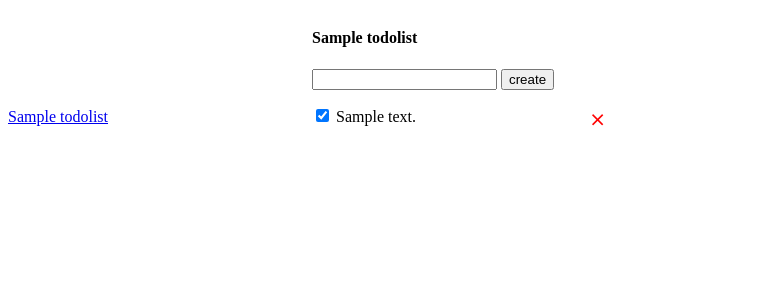
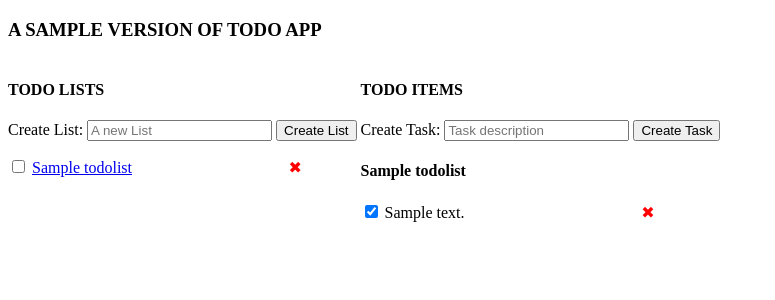
Before and after one commit to virajdeshaval/todoapp, a Flask app: page /lists/1 in a window 1280 px wide. Shown: the top 300 px of the page, without its empty margins (0-775 px from the left). Run offline with Flask 2, Linux system fonts and the light colour scheme; tables that the repository leaves empty hold one stand-in row (values such as "Sample post").

Commit message:
feat:     - User can now create a list     - Delete a list and all its todos     - Mark all todo to set completed on a given list style:     - Cross sign improved with UTF-8 charset

```diff
--- a/app.py
+++ b/app.py
@@ -1,4 +1,4 @@
-from flask import Flask, render_template, request, jsonify, abort, redirect, url_for
+from flask import Flask, render_template, request, redirect, url_for, jsonify, abort
 from flask_sqlalchemy import SQLAlchemy
 from flask_migrate import Migrate
 import sys
@@ -7,6 +7,7 @@ app = Flask(__name__)
 app.config['SQLALCHEMY_DATABASE_URI'] = 'postgresql://postgres:Daffy_2021@localhost:5432/todoapp'
 app.config['SQLALCHEMY_TRACK_MODIFICATIONS'] = False
 db = SQLAlchemy(app)
+
 migrate = Migrate(app, db)
 
 
@@ -15,10 +16,11 @@ class Todo(db.Model):
     id = db.Column(db.Integer, primary_key=True)
     description = db.Column(db.String(), nullable=False)
     completed = db.Column(db.Boolean, nullable=False, default=False)
-    list_id = db.Column(db.Integer, db.ForeignKey('todolists.id'), nullable=False)
+    list_id = db.Column(db.Integer, db.ForeignKey(
+        'todolists.id'), nullable=False)
 
     def __repr__(self):
-        return f'<Todo {self.id} {self.description}>'
+        return f'<Todo ID: {self.id}, description: {self.description}, complete: {self.completed}>'
 
 
 class TodoList(db.Model):
@@ -27,9 +29,57 @@ class TodoList(db.Model):
     name = db.Column(db.String(), nullable=False)
     todos = db.relationship('Todo', backref='list', lazy=True)
 
+    def __repr__(self):
+        return f'<TodoList ID: {self.id}, name: {self.name}, todos: {self.todos}>'
 
-@app.route('/todos/<todo_id>/delete-item', methods=['DELETE'])
-def delete_to_item(todo_id):
+@app.route('/todos/create', methods=['POST'])
+def create_todo():
+    error = False
+    body = {}
+    try:
+        description = request.get_json()['description']
+        list_id = request.get_json()['list_id']
+        todo = Todo(description=description, completed=False, list_id=list_id)
+        db.session.add(todo)
+        db.session.commit()
+        body['id'] = todo.id
+        body['description'] = todo.description
+        body['completed'] = todo.completed
+    except:
+        db.session.rollback()
+        error = True
+        print(sys.exc_info())
+    finally:
+        db.session.close()
+    if error:
+        abort(500)
+    else:
+        return jsonify(body)
+
+
+@app.route('/todos/<todo_id>/set-complete', methods=['POST'])
+def update_todo(todo_id):
+    error = False
+    try:
+        completed = request.get_json()['complete']
+        todo = Todo.query.get(todo_id)
+        print('Todo: ', todo)
+        todo.completed = completed
+        db.session.commit()
+    except():
+        db.session.rollback()
+        error = True
+        print(sys.exc_info())
+    finally:
+        db.session.close()
+    if error:
+        abort(500)
+    else:
+        return redirect(url_for('index'))
+
+
+@app.route('/todos/<todo_id>/delete', methods=['DELETE'])
+def delete_todo(todo_id):
     try:
         todo = Todo.query.get(todo_id)
         db.session.delete(todo)
@@ -41,32 +91,9 @@ def delete_to_item(todo_id):
     return jsonify({ 'success': True })
 
 
-@app.route('/todos/create', methods=['POST'])
-def create_todo():
-    error = False
-    body = {}
-    try:
-        description = request.get_json()['description']
-        todo = Todo(description=description)
-        db.session.add(todo)
-        db.session.commit()
-        body['id'] = todo.id
-        body['description'] = todo.description
-        body['completed'] = todo.completed
-    except:
-        error = True
-        db.session.rollback()
-        print(sys.exc_info())
-    finally:
-        db.session.close()
-    if error:
-        abort(400)
-    else:
-        return jsonify(body)
-
-
 @app.route('/todos/<todo_id>/set-completed', methods=['POST'])
 def set_completed_todo(todo_id):
+    error = False
     try:
         # get the value of completed from json
         completed = request.get_json()['completed']
@@ -77,10 +104,14 @@ def set_completed_todo(todo_id):
         db.session.commit()
     except:
         db.session.rollback()
+        error = True
+        print(sys.exc_info())
     finally:
         db.session.close()
-
-    return redirect(url_for('index'))
+    if error:
+        abort(500)
+    else:
+        return '', 200
 
 
 @app.route('/lists/<list_id>')
@@ -92,4 +123,76 @@ def get_list_todos(list_id):
 
 @app.route('/')
 def index():
-    return redirect(url_for('get_list_todos', list_id=1))
+    return redirect(url_for('get_list_todos', list_id=4))
+
+
+@app.route('/lists/create', methods=['POST'])
+def create_list():
+    error = False
+    body = {}
+    try:
+        name = request.get_json()['name']
+        todolist = TodoList(name=name)
+        db.session.add(todolist)
+        db.session.commit()
+        body['id'] = todolist.id
+        body['name'] = todolist.name
+    except():
+        db.session.rollback()
+        error = True
+        print(sys.exc_info)
+    finally:
+        db.session.close()
+    if error:
+        abort(500)
+    else:
+        return jsonify(body)
+
+
+@app.route('/lists/<list_id>/delete', methods=['DELETE'])
+def delete_list(list_id):
+    error = False
+    try:
+        list = TodoList.query.get(list_id)
+        for todo in list.todos:
+            db.session.delete(todo)
+
+        db.session.delete(list)
+        db.session.commit()
+    except():
+        db.session.rollback()
+        error = True
+    finally:
+        db.session.close()
+    if error:
+        abort(500)
+    else:
+        return jsonify({'success': True})
+
+
+@app.route('/lists/<list_id>/set-completed', methods=['POST'])
+def set_completed_list(list_id):
+    error = False
+
+    try:
+        list = TodoList.query.get(list_id)
+
+        for todo in list.todos:
+            todo.completed = True
+
+        db.session.commit()
+    except:
+        db.session.rollback()
+
+        error = True
+    finally:
+        db.session.close()
+
+    if error:
+        abort(500)
+    else:
+        return '', 200
+
+
+if __name__ == '__main__':
+    app.run(debug=True)
--- a/templates/index.html
+++ b/templates/index.html
@@ -1,5 +1,7 @@
-<html>
+<!DOCTYPE html>
+<html lang="en">
   <head>
+    <meta http-equiv="refresh" content="60">
     <title>Todo App</title>
     <style>
       .hidden {
@@ -7,8 +9,7 @@
       }
       ul {
         list-style: none;
-                padding: 0;
-                margin: 0;
+        padding-left: 0;
         width: 300px;
       }
       li {
@@ -21,53 +22,106 @@
         color: red;
         float: right;
         cursor: pointer;
-                font-size: 20px;
-                background: none;
+        font-size: 16px;
       }
       .lists-wrapper, .todos-wrapper {
         display: inline-block;
+        vertical-align: top;
+      }
+      .delete-list, .delete-todo {
+          background:none;
       }
     </style>
   </head>
   <body>
+    <h3>A SAMPLE VERSION OF TODO APP</h3>
     <div class="lists-wrapper">
+        <h4>TODO LISTS</h4>
+        <form action="/lists/create" method="POST" id="list-form">
+          <label for="todolist">Create List:</label>
+          <input type="text" name="todolist" id="todolist-input" placeholder="A new List" data-id="{{ active_list.id }}"/>
+          <button type="submit">Create List</button>
+        </form>
       <ul id="lists">
         {% for list in lists %}
         <li>
-                    <a href="/lists/{{ list.id }}">
-                        {{ list.name }}
-                    </a>
+          <input type="checkbox" data-id="{{ list.id }}" class="list-check-completed">
+          <a href="/lists/{{ list.id }}">{{ list.name }}</a>
+          <button class="delete-list" data-id="{{ list.id }}">&#10006;</button>
         </li>
         {% endfor %}
       </ul>
     </div>
+
     <div class="todos-wrapper">
+      <h4>TODO ITEMS</h4>
+      <form action="/todos/create" method="POST" id="todo-form">
+        <input id="list_id" type="hidden" value="{{ active_list.id }}">
+        <label for="description">Create Task:</label>
+        <input id="description" type="text" name="description" placeholder="Task description"  />
+        <button type="submit">Create Task</button>
+      </form>
+      <div id="error" class="hidden">
+        An error occurred, please try again.
+      </div>
         <h4>{{ active_list.name }}</h4>
-            <form id="form">
-                <input type="text" id="description" name="description" />
-                <input type="submit" value="create" />
-            </form>
-            <div id="error" class="hidden">Something went wrong!</div>
         <ul id="todos">
           {% for todo in todos %}
           <li>
-                    <input class="check-completed"
-                    data-id="{{ todo.id }}"
-                    type="checkbox" {% if todo.completed %} checked {% endif %} />
+            <input data-id="{{ todo.id }}" class="todo-check-completed" type="checkbox" name="complete" id="complete" {% if todo.completed %} checked {%endif%} />
             {{ todo.description }}
-                    <button class="delete-item" data-id="{{ todo.id }}">&Cross;</button>
+            <button class="delete-todo" data-id="{{ todo.id }}">&#10006;</button>
           </li>
           {% endfor %}
         </ul>
+
     </div>
+
     <script>
-            const checkboxes = document.querySelectorAll(".check-completed");
-            for (let i = 0; i < checkboxes.length; i++) {
-                const checkbox = checkboxes[i];
-                checkbox.onchange = function(e) {
-                    console.log('event', e);
+      let deleteBtns;
+      const listCheckboxes = document.querySelectorAll('.list-check-completed');
+      for (let i = 0; i < listCheckboxes.length; i++) {
+          const checkbox = listCheckboxes[i];
+
+          checkbox.onchange = function (e) {
+              if (e.target.checked) {
+                  const listId = e.target.dataset.id;
+
+                  fetch('/lists/' + listId + '/set-completed', {
+                      method: 'POST',
+                      headers: {
+                          'Content-Type': 'application/json'
+                      }
+                  })
+                  .then(function (jsonResponse) {
+                      document.getElementById('error').className = 'hidden';
+
+                      const todoCheckboxes = document.querySelectorAll('.todo-check-completed');
+
+                      for (let i = 0; i < todoCheckboxes.length; i++) {
+                          const checkbox = todoCheckboxes[i];
+
+                          checkbox.checked = true;
+                      }
+                  })
+                  .catch(function () {
+                      document.getElementById('error').className = '';
+                  })
+              }
+          }
+      }
+
+
+
+
+      const todoCheckboxes = document.querySelectorAll('.todo-check-completed');
+      for (let i = 0; i < todoCheckboxes.length; i++) {
+          const checkbox = todoCheckboxes[i];
+
+          checkbox.onchange = function (e) {
               const newCompleted = e.target.checked;
-                    const todoId = e.target.dataset['id'];
+              const todoId = e.target.dataset.id;
+
               fetch('/todos/' + todoId + '/set-completed', {
                   method: 'POST',
                   body: JSON.stringify({
@@ -77,80 +131,120 @@
                       'Content-Type': 'application/json'
                   }
               })
-                    .then(function() {
+              .then(function (jsonResponse) {
                   document.getElementById('error').className = 'hidden';
               })
-                    .catch(function(){
+              .catch(function () {
                   document.getElementById('error').className = '';
               })
           }
       }
-            const crosses = document.querySelectorAll(".delete-item");
-            for (let j = 0; j < crosses.length; j++) {
-                const cross = crosses[j];
-                cross.onclick = function(e) {
-                    console.log("event", e);
-                    const todoId = e.target.dataset['id'];
-                    fetch('/todos/' + todoId + '/delete-item', {
-                        method: 'DELETE',
-                    })
-                    .then(function() {
+
+      deleteBtns = document.querySelectorAll(".delete-todo");
+
+      for (let i = 0; i < deleteBtns.length; i++) {
+        const deleteBtn = deleteBtns[i];
+        deleteBtn.onclick = function(e) {
+          console.log("Delete event: ", e);
+          const todoId = e.target.dataset.id;
+          fetch('/todos/'+ todoId + '/delete',{
+            method: 'DELETE'
+          }).then(function() {
+            console.log('Parent?', e.target);
             const item = e.target.parentElement;
             item.remove();
+              document.getElementById("error").className = "hidden";
             })
+            .catch(function(e) {
+              console.error(e);
+              document.getElementById("error").className = "";
+            });
+        };
       }
+
+      deleteListBtns = document.querySelectorAll(".delete-list");
+
+      for (let i = 0; i < deleteListBtns.length; i++) {
+        const deleteBtn = deleteListBtns[i];
+        deleteBtn.onclick = function(e) {
+          console.log("Delete event: ", e);
+          const listId = e.target.dataset.id;
+
+          fetch('/lists/'+ listId + '/delete',{
+            method: 'DELETE'
+          }).then(function() {
+            console.log('Parent?', e.target);
+            const item = e.target.parentElement;
+            item.remove();
+              document.getElementById("error").className = "hidden";
+              window.location.reload(true);
+            })
+            .catch(function(e) {
+              console.error(e);
+              document.getElementById("error").className = "";
+            });
+        };
       }
-            document.getElementById('form').onsubmit = function(e) {
+
+
+      document.getElementById('todo-form').onsubmit = function (e) {
         e.preventDefault();
+
         fetch('/todos/create', {
             method: 'POST',
             body: JSON.stringify({
-                        'description': document.getElementById('description').value
+                'description': document.getElementById('description').value,
+                'list_id': document.getElementById('list_id').value
             }),
             headers: {
                 'Content-Type': 'application/json'
             }
         })
-                .then(function(response) {
+        .then(function (response) {
             return response.json();
         })
-                .then(function(jsonResponse) {
-                    const li = document.createElement('li');
-                    const checkbox = document.createElement('input');
-                    checkbox.className = 'check-completed';
-                    checkbox.type = 'checkbox';
-                    checkbox.setAttribute('data-id', jsonResponse.id);
-                    li.appendChild(checkbox);
+        .then(function (jsonResponse) {
+            const liItem = document.createElement('LI');
 
-                    const text = document.createTextNode(' ' + jsonResponse.description);
-                    li.appendChild(text);
-
-                    const deleteBtn = document.createElement('button');
-                    deleteBtn.className = 'delete-item';
-                    deleteBtn.setAttribute('data-id', jsonResponse.id);
-                    deleteBtn.innerHTML = '&Cross;';
-                    li.appendChild(deleteBtn);
-
-                    document.getElementById('todos').appendChild(li);
-
-                    const deleteBtns = document.getElementById('todos');
-                    deleteBtns.addEventListener('click', function (e) {
-                        if (e.target && e.target.nodeName == "BUTTON") {
-                            const todoId = e.target.dataset['id'];
-                            fetch('/todos/' + todoId + '/delete-item', {
-                                method: 'DELETE',
-                            }).then(function (response) {
-                                e.target.parentNode.remove();
+            liItem.innerHTML = jsonResponse['description'];
+            document.getElementById('todos').appendChild(liItem);
+            document.getElementById('error').className = 'hidden';
+            window.location.reload(true);
         })
-                        }
-                    });
-                    document.getElementById('error').className = 'hidden';
-                })
-                .catch(function(){
-                    console.error('Error occurred');
+        .catch(function () {
             document.getElementById('error').className = '';
         })
       }
+
+      document.getElementById('list-form').onsubmit = function (e) {
+        e.preventDefault();
+
+        fetch('/lists/create', {
+            method: 'POST',
+            body: JSON.stringify({
+                'name': document.getElementById('todolist-input').value
+            }),
+            headers: {
+                'Content-Type': 'application/json'
+            }
+        })
+        .then(function (response) {
+            return response.json();
+        })
+        .then(function (jsonResponse) {
+            const liItem = document.createElement('LI');
+
+            liItem.innerHTML = jsonResponse['name'];
+            document.getElementById('lists').appendChild(liItem);
+            document.getElementById('error').className = 'hidden';
+            window.location.reload(true);
+        })
+        .catch(function (err) {
+            document.getElementById('error').className = '';
+        })
+      }
+
+
     </script>
   </body>
 </html>
```
Lines whose indentation alone changed are shown as unchanged.
